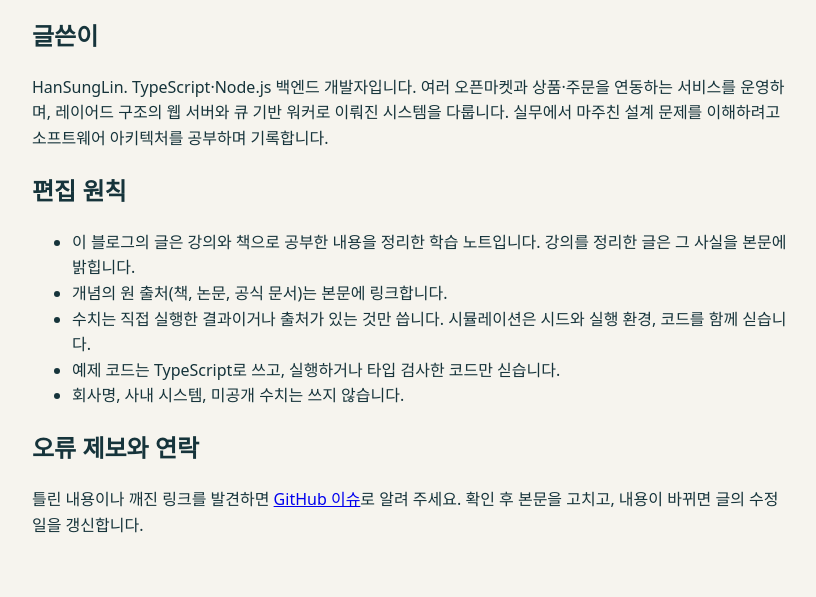
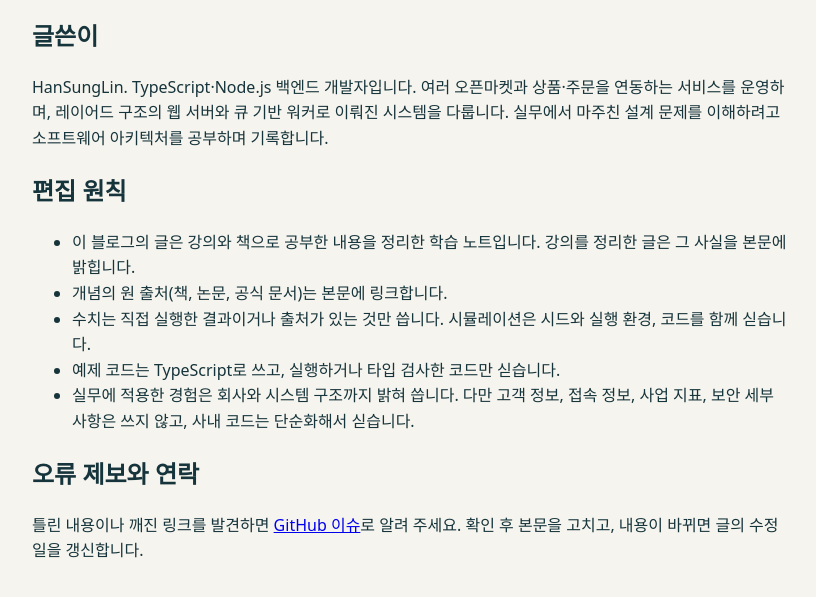
Before and after one commit to Sungrinhan/dev-notes, a plain HTML site: page about/index.html in a window 1280 px wide. Shown: the part 171-768 px from the top of the page, without its empty margins (228-1044 px from the left). Drawn offline with Linux system fonts and the light colour scheme.

Commit message:
docs: 편집 원칙에 실무 적용기 기준 반영

```diff
--- a/about/index.html
+++ b/about/index.html
@@ -26,7 +26,7 @@ header p{color:var(--muted);margin:.4em 0 0}
 <li>개념의 원 출처(책, 논문, 공식 문서)는 본문에 링크합니다.</li>
 <li>수치는 직접 실행한 결과이거나 출처가 있는 것만 씁니다. 시뮬레이션은 시드와 실행 환경, 코드를 함께 싣습니다.</li>
 <li>예제 코드는 TypeScript로 쓰고, 실행하거나 타입 검사한 코드만 싣습니다.</li>
-<li>회사명, 사내 시스템, 미공개 수치는 쓰지 않습니다.</li>
+<li>실무에 적용한 경험은 회사와 시스템 구조까지 밝혀 씁니다. 다만 고객 정보, 접속 정보, 사업 지표, 보안 세부 사항은 쓰지 않고, 사내 코드는 단순화해서 싣습니다.</li>
 </ul>
 <h2>오류 제보와 연락</h2>
 <p>틀린 내용이나 깨진 링크를 발견하면 <a href="https://github.com/Sungrinhan/dev-notes/issues">GitHub 이슈</a>로 알려 주세요. 확인 후 본문을 고치고, 내용이 바뀌면 글의 수정일을 갱신합니다.</p>
```
